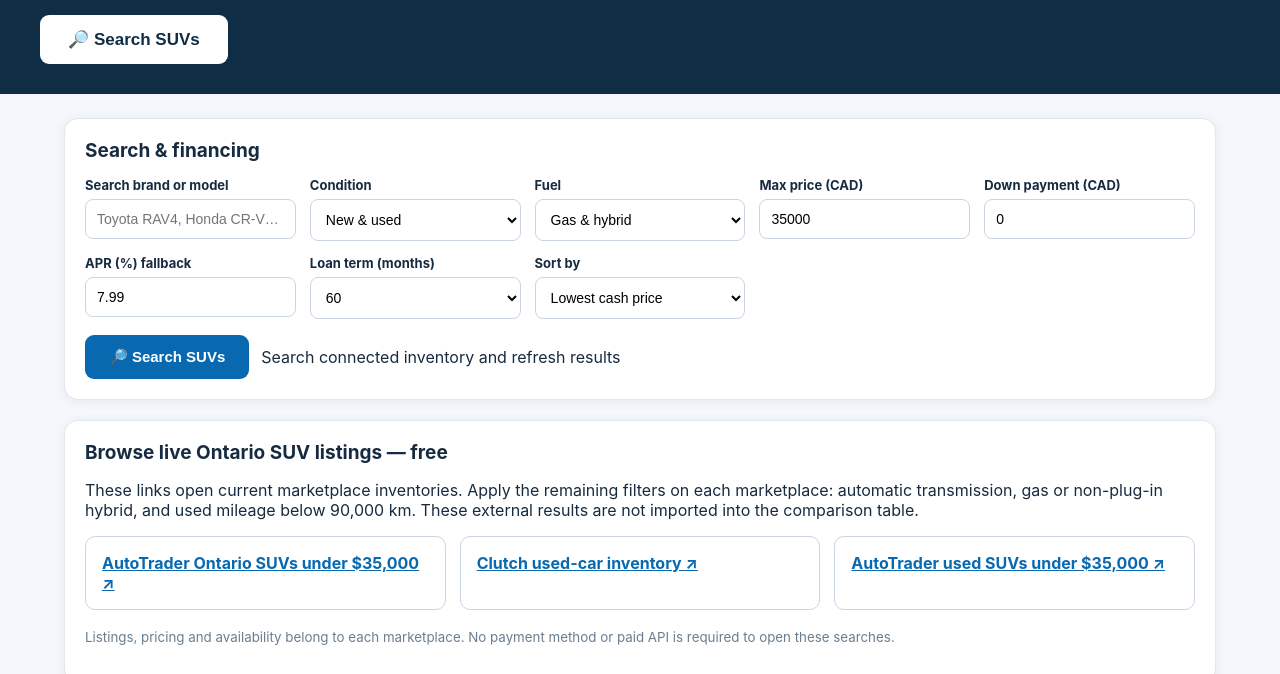
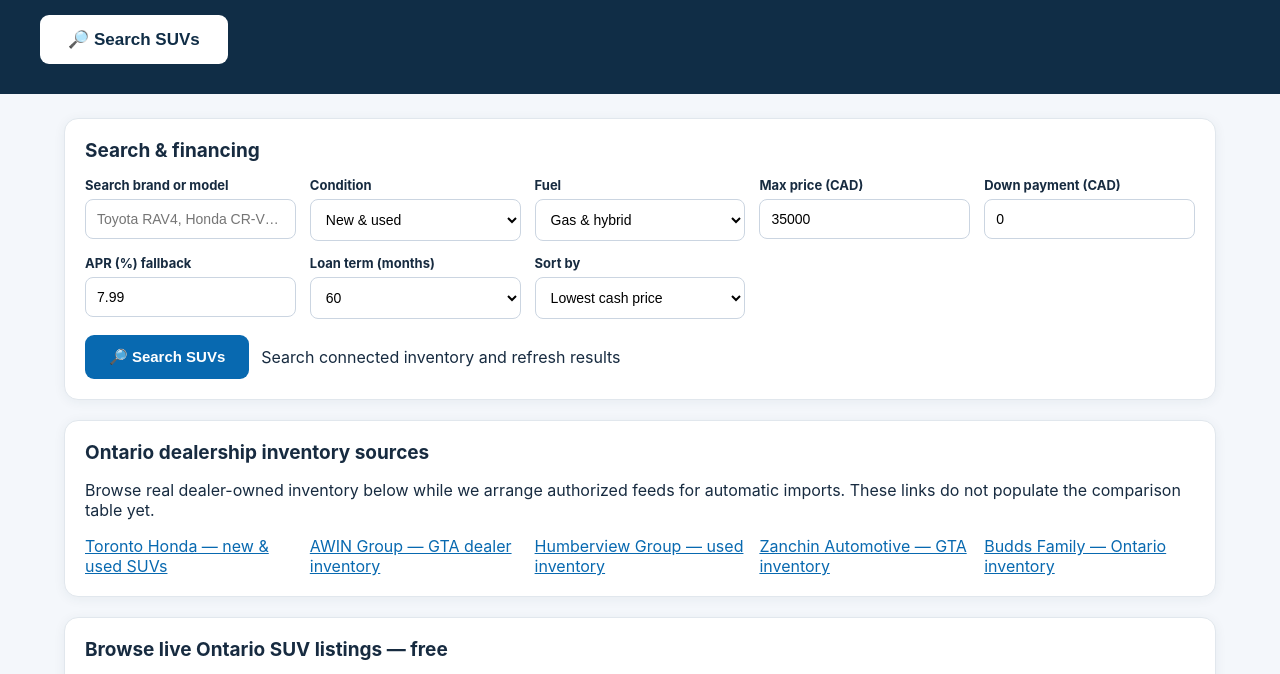
Before and after one commit to rhavari22/ontario-suv-finder, a plain HTML site: page index.html in a window 1280 px wide. Shown: the part 98-772 px from the top of the page. Drawn offline with Linux system fonts and the light colour scheme.

Commit message:
Add five verified Ontario dealership inventory sources

```diff
--- a/index.html
+++ b/index.html
@@ -24,7 +24,13 @@ td img{width:110px;height:75px;object-fit:cover;border-radius:7px;background:#ed
 <label>Loan term (months)<select id="months"><option>36</option><option>48</option><option selected>60</option><option>72</option><option>84</option></select></label>
 <label>Sort by<select id="sort"><option value="price">Lowest cash price</option><option value="weekly">Lowest weekly payment</option><option value="year">Newest year</option><option value="mileage">Lowest mileage</option></select></label>
 </div><div style="display:flex;gap:12px;align-items:center;margin-top:16px;flex-wrap:wrap"><button id="searchBtn" type="button" style="background:#0869b0;color:#fff;border:0;border-radius:9px;padding:13px 24px;font-size:15px;font-weight:700;cursor:pointer">🔎 Search SUVs</button><span id="searchStatus" role="status" aria-live="polite">Search connected inventory and refresh results</span></div></section>
-<section class="panel"><h2>Browse live Ontario SUV listings — free</h2><p>These links open current marketplace inventories. Apply the remaining filters on each marketplace: automatic transmission, gas or non-plug-in hybrid, and used mileage below 90,000 km. These external results are not imported into the comparison table.</p><div class="controls">
+<section class="panel"><h2>Ontario dealership inventory sources</h2><p>Browse real dealer-owned inventory below while we arrange authorized feeds for automatic imports. These links do not populate the comparison table yet.</p><div class="controls">
+<a target="_blank" rel="noopener noreferrer" href="https://www.torontohonda.com/vehicles/">Toronto Honda — new & used SUVs</a>
+<a target="_blank" rel="noopener noreferrer" href="https://www.awin.ca/inventory.html">AWIN Group — GTA dealer inventory</a>
+<a target="_blank" rel="noopener noreferrer" href="https://www.humberviewgroup.com/en/used-inventory">Humberview Group — used inventory</a>
+<a target="_blank" rel="noopener noreferrer" href="https://www.zanchinauto.com/inventory/aBb21q1-10x0-0-0.html">Zanchin Automotive — GTA inventory</a>
+<a target="_blank" rel="noopener noreferrer" href="https://inventory.buddsfamily.com/inventory/a9b21q2-10x0-0-0.html">Budds Family — Ontario inventory</a>
+</div></section><section class="panel"><h2>Browse live Ontario SUV listings — free</h2><p>These links open current marketplace inventories. Apply the remaining filters on each marketplace: automatic transmission, gas or non-plug-in hybrid, and used mileage below 90,000 km. These external results are not imported into the comparison table.</p><div class="controls">
 <a href="https://www.autotrader.ca/cars/reg_on/bt_suv/pr_35000" target="_blank" rel="noopener noreferrer" style="display:block;padding:16px;border:1px solid #cbd5e1;border-radius:10px;font-weight:700">AutoTrader Ontario SUVs under $35,000 ↗</a>
 <a href="https://www.clutch.ca/cars" target="_blank" rel="noopener noreferrer" style="display:block;padding:16px;border:1px solid #cbd5e1;border-radius:10px;font-weight:700">Clutch used-car inventory ↗</a>
 <a href="https://www.autotrader.ca/cars/reg_on/bt_suv/ot_used/pr_35000" target="_blank" rel="noopener noreferrer" style="display:block;padding:16px;border:1px solid #cbd5e1;border-radius:10px;font-weight:700">AutoTrader used SUVs under $35,000 ↗</a>
```
